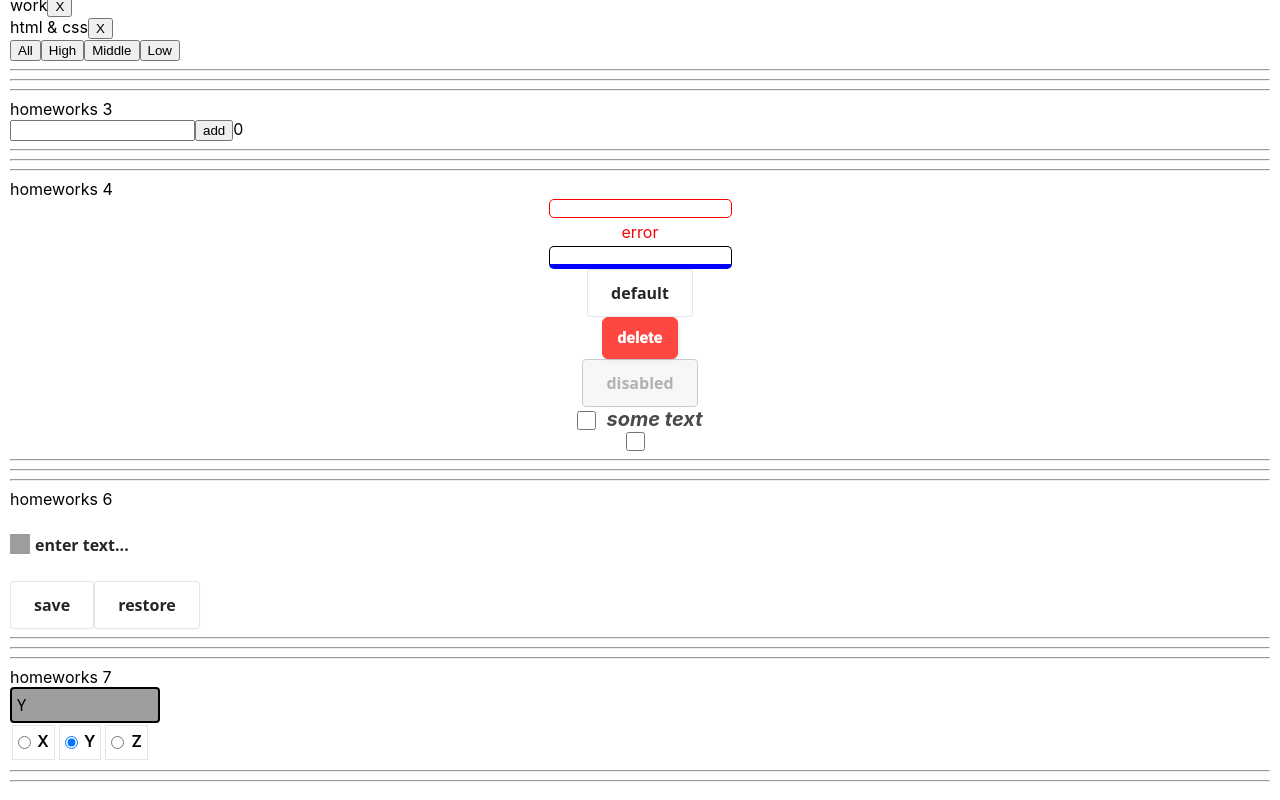
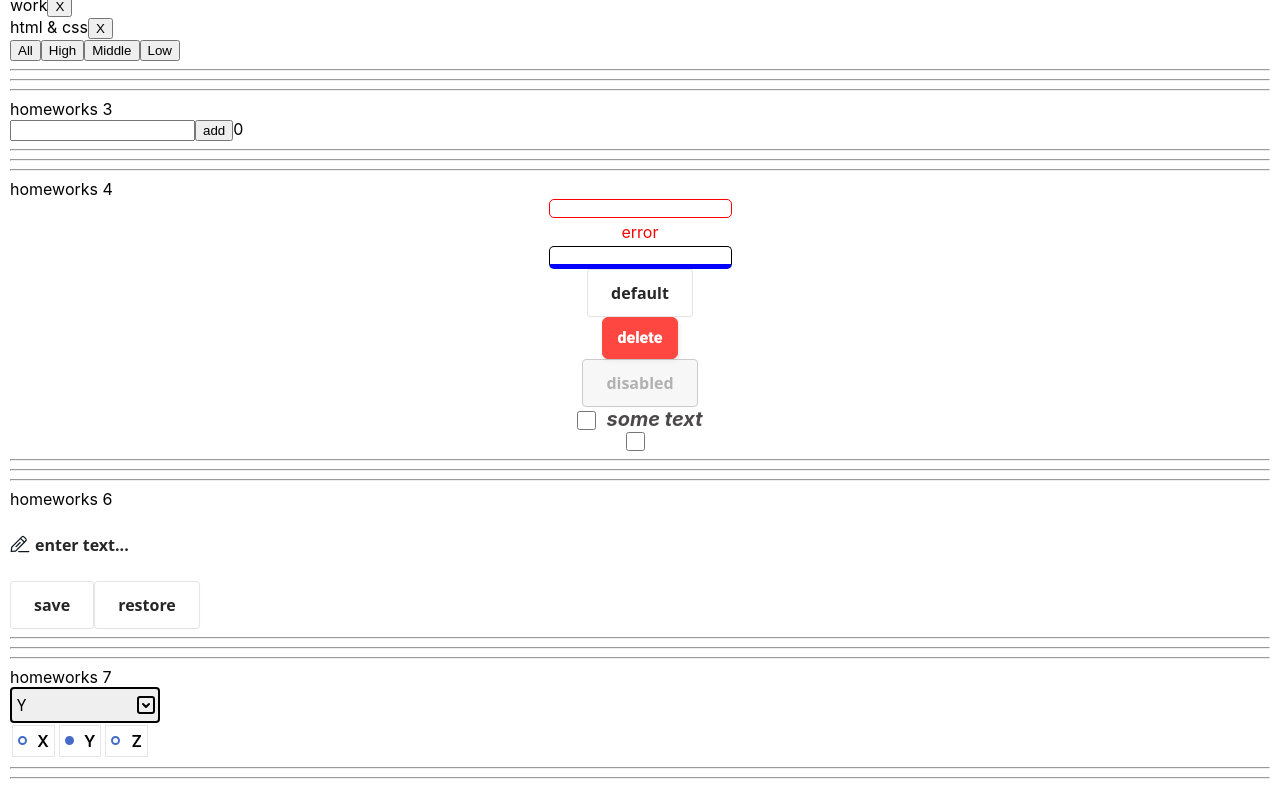
Before and after one commit to ASMalakhovv/Ignat, a React (Create React App) app: page /#/pre-junior in a window 1280 px wide. Shown: the part 317-1117 px from the top of the page. Built offline with nearby package versions, Linux system fonts and the light colour scheme; grey boxes are pictures that could not be loaded.

Commit message:
refactoring css SuperRadio.module.scss and SuperSelect.module.scss

```diff
--- a/src/p2-homeworks/h7/common/c5-SuperSelect/SuperSelect.module.scss
+++ b/src/p2-homeworks/h7/common/c5-SuperSelect/SuperSelect.module.scss
@@ -1,7 +1,7 @@
 .selector {
   -webkit-appearance: none;
   -moz-appearance: none;
-  appearance: none; /* Remove default arrow */
+  appearance: none;
   width: 150px;
   padding: 5px;
   border: 2px solid;
--- a/src/p2-homeworks/h7/common/c6-SuperRadio/SuperRadio.module.scss
+++ b/src/p2-homeworks/h7/common/c6-SuperRadio/SuperRadio.module.scss
@@ -15,7 +15,20 @@
 
     input {
       margin: 5px 0;
+      appearance: none;
+      border-radius: 50%;
+      background: white;
+      border: 2px solid #446bc9;
+      outline: none;
+      height: 9px;
+      width: 9px;
+
+      &:checked {
+        background: #446bc9;
+      }
     }
+
+
 
     .inputValue {
       font-weight: 600;
```
Also changed, not shown: src/p2-homeworks/h6/common/c4-SuperEditableSpan/pen_icon.svg (added), src/p2-homeworks/h7/common/c5-SuperSelect/select_icon.svg (added).
